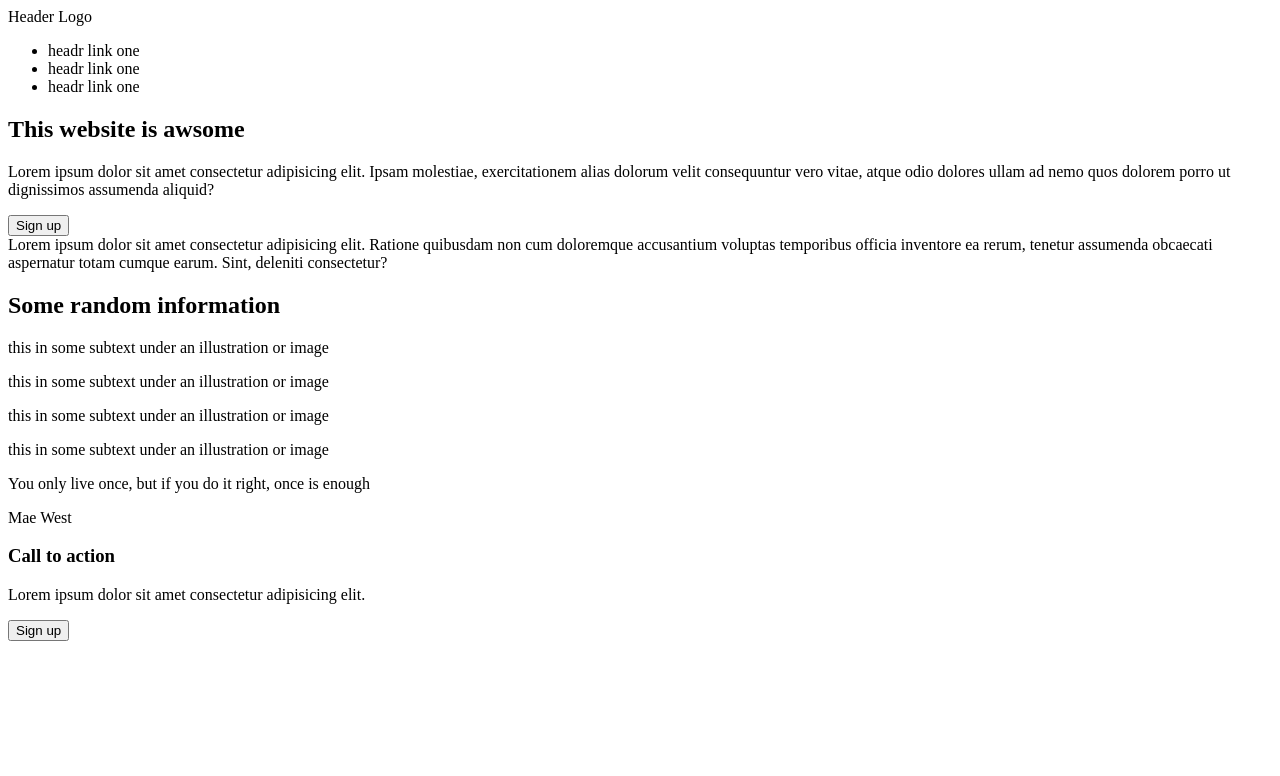
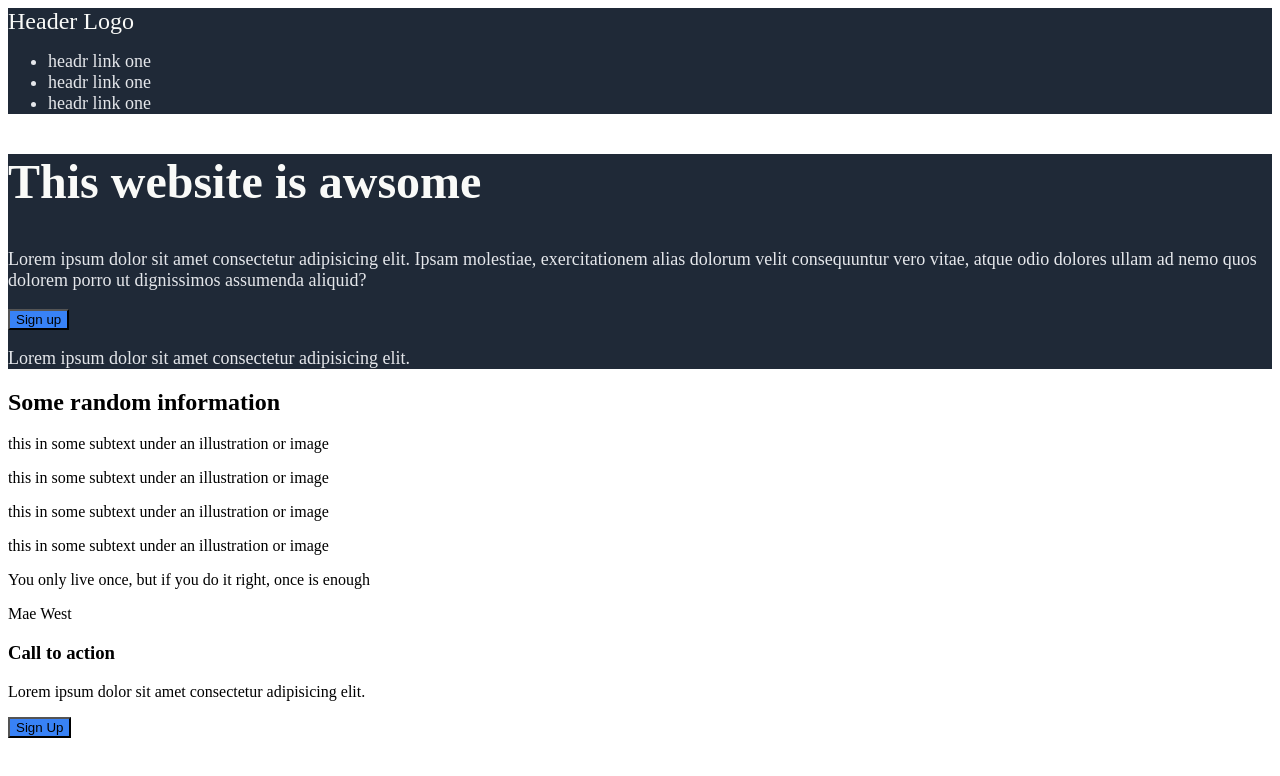
Before and after one commit to Kamaramohamed/Langing-Page, a plain HTML site: page index.html in a window 1280 px wide. Drawn offline with Linux system fonts and the light colour scheme.

Commit message:
deel tot cloros in orde gebracht

```diff
--- a/index.html
+++ b/index.html
@@ -3,11 +3,12 @@
 <head>
     <meta charset="UTF-8">
     <meta name="viewport" content="width=device-width, initial-scale=1.0">
+    <link rel="stylesheet" href="style.css">
     <title>Landing Page</title>
 </head>
 <body>
     <header>
-        <span>Header Logo</span>
+        <span class="logo">Header Logo</span>
         <nav>
             <ul>
                 <li>headr link one</li>
@@ -15,17 +16,18 @@
                 <li>headr link one</li>
             </ul>
         </nav>
+
     </header>
     <main>
 
         <!-- the hero section -->
-        <section>
+        <section class="hero">
             <h1>This website is awsome</h1>
-            <p>Lorem ipsum dolor sit amet consectetur adipisicing elit. Ipsam molestiae, exercitationem alias dolorum velit consequuntur vero vitae, atque odio dolores ullam ad nemo quos dolorem porro ut dignissimos assumenda aliquid?</p>
-            <button>Sign up</button>
+            <p class="hero-text">Lorem ipsum dolor sit amet consectetur adipisicing elit. Ipsam molestiae, exercitationem alias dolorum velit consequuntur vero vitae, atque odio dolores ullam ad nemo quos dolorem porro ut dignissimos assumenda aliquid?</p>
+            <button class="button">Sign up</button>
 
             <div>
-                Lorem ipsum dolor sit amet consectetur adipisicing elit. Ratione quibusdam non cum doloremque accusantium voluptas temporibus officia inventore ea rerum, tenetur assumenda obcaecati aspernatur totam cumque earum. Sint, deleniti consectetur?
+               <p class="hero-text"> Lorem ipsum dolor sit amet consectetur adipisicing elit.</p>
             </div>
         </section>
  <!-- info stuk -->
@@ -56,7 +58,7 @@
     <footer>
         <h3>Call to action</h3>
         <p>Lorem ipsum dolor sit amet consectetur adipisicing elit.</p>
-        <button>Sign up</button>
+          <button class="button">Sign Up</button>
     </footer>
 </body>
 </html>
--- a/style.css
+++ b/style.css
@@ -0,0 +1,34 @@
+header{
+    background-color: #1F2937;
+    color: white;
+}
+
+.logo{
+    font-size: 24px;
+    color :#F9FAF8;
+}
+
+li{
+    font-size: 18px;
+    color: #E5E7EB;
+}
+
+h1{
+    font-size: 48px;
+    font-weight: bolder;
+    color: #F9FAF8;
+}
+
+.hero{
+    background-color: #1F2937;
+}
+
+
+.hero-text{
+    font-size: 18px;
+    color: #E5E7EB;
+}
+
+.button{
+    background-color: #3882F6;
+}
```
